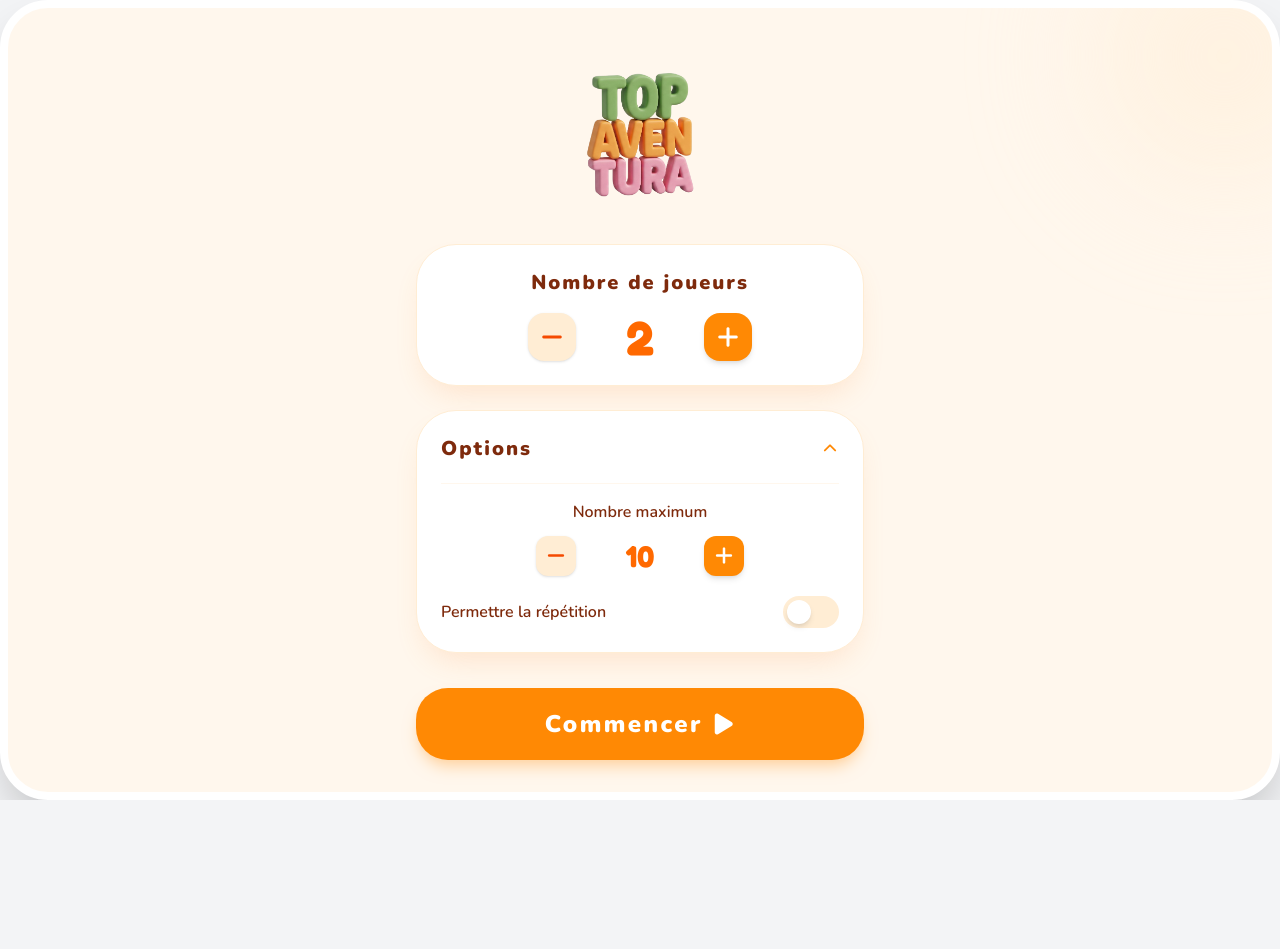
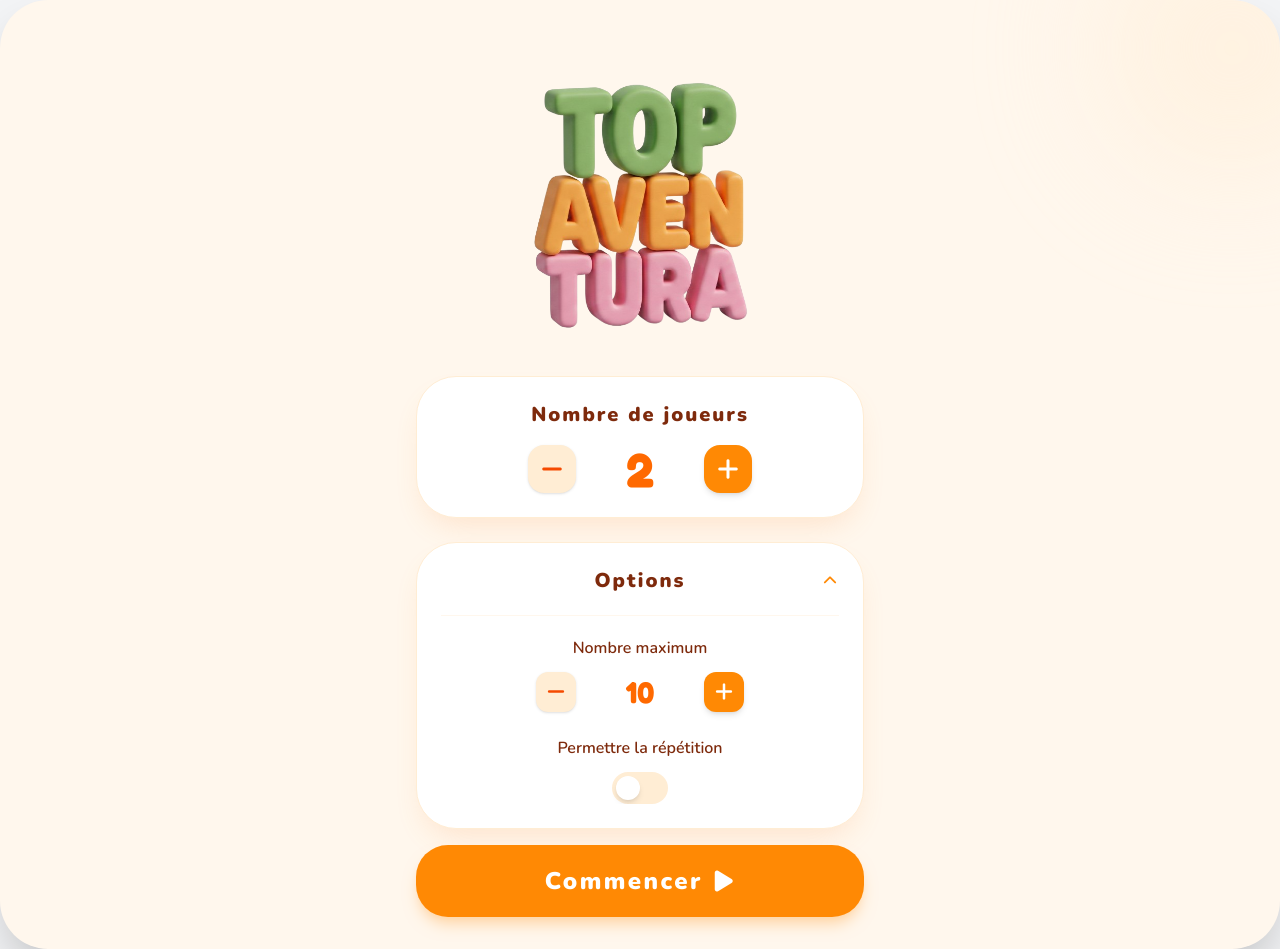
Before and after one commit to Greg0s/top-aventura, a Vue app: page / in a window 1280 px wide. Both pictures are taken after a click on the button "Options". Before the commit the page ends 800 px from the top, so only its background shows below. Built offline with nearby package versions, Linux system fonts and the light colour scheme.

Commit message:
style(home): :lipstick: Improve style
Enlarge logo, add transition open/closing options, remove white border around whole page

```diff
--- a/src/App.vue
+++ b/src/App.vue
@@ -95,7 +95,7 @@ const nextPlayer = () => {
 
 <template>
   <div
-    class="min-w-[100dvw] min-h-[100dvh] bg-orange-50 rounded-[3rem] shadow-2xl overflow-hidden flex flex-col relative border-[8px] border-white"
+    class="min-w-[100dvw] min-h-[100dvh] bg-orange-50 rounded-[3rem] shadow-2xl overflow-hidden flex flex-col relative"
   >
     <div
       class="absolute -top-20 -right-20 w-64 h-64 bg-orange-100 rounded-full blur-3xl opacity-50"
@@ -109,7 +109,7 @@ const nextPlayer = () => {
         <img
           src="/src/assets/top-aventura-logo.png"
           alt="Top Aventura Logo"
-          class="h-40 aspect-[4/5] object-contain mb-2"
+          class="h-80 aspect-[4/5] object-contain mb-2"
         />
       </div>
 
@@ -124,7 +124,6 @@ const nextPlayer = () => {
           >
             Nombre de joueurs
           </p>
-
           <div class="flex items-center gap-10">
             <button
               @click="decrementPlayerCount"
@@ -132,13 +131,11 @@ const nextPlayer = () => {
             >
               <i class="fa-solid fa-minus"></i>
             </button>
-
             <span
               class="text-5xl font-['Fredoka'] font-bold text-orange-500 w-12 text-center"
             >
               {{ playerCount }}
             </span>
-
             <button
               @click="incrementPlayerCount"
               class="w-12 h-12 rounded-2xl bg-orange-400 text-white text-2xl flex items-center justify-center hover:bg-orange-500 transition-all shadow-md active:scale-95"
@@ -153,22 +150,23 @@ const nextPlayer = () => {
         >
           <button
             @click="toggleOptions"
-            class="w-full flex items-center justify-between text-orange-900 font-['Nunito'] font-black tracking-widest text-xl focus:outline-none"
+            class="w-full relative flex items-center justify-center text-orange-900 font-['Nunito'] font-black tracking-widest text-xl focus:outline-none"
           >
             <span>Options</span>
             <i
-              class="fa-solid text-orange-400 text-sm transition-transform duration-300"
+              class="fa-solid absolute right-0 text-orange-400 text-sm transition-transform duration-300"
               :class="showOptions ? 'fa-chevron-up' : 'fa-chevron-down'"
             ></i>
           </button>
 
+          <Transition name="expand">
+            <div v-if="showOptions" class="overflow-hidden">
               <div
-            v-if="showOptions"
-            class="flex flex-col gap-5 mt-5 border-t border-orange-50 pt-4 animate-fade-in"
+                class="flex flex-col gap-6 mt-5 border-t border-orange-50 pt-5"
               >
                 <div class="flex flex-col items-center gap-3">
                   <p
-                class="text-orange-900 font-semibold text-base font-['Nunito']"
+                    class="text-orange-900 font-semibold text-base font-['Nunito'] text-center"
                   >
                     Nombre maximum
                   </p>
@@ -179,13 +177,11 @@ const nextPlayer = () => {
                     >
                       <i class="fa-solid fa-minus"></i>
                     </button>
-
                     <span
                       class="text-3xl font-['Fredoka'] font-bold text-orange-500 w-12 text-center"
                     >
                       {{ maxPlayers }}
                     </span>
-
                     <button
                       @click="incrementMaxPlayers"
                       class="w-10 h-10 rounded-xl bg-orange-400 text-white text-xl flex items-center justify-center hover:bg-orange-500 transition-all shadow-md active:scale-95"
@@ -195,9 +191,9 @@ const nextPlayer = () => {
                   </div>
                 </div>
 
-            <div class="flex items-center justify-between gap-4">
+                <div class="flex flex-col items-center gap-3">
                   <p
-                class="text-orange-900 font-semibold text-base flex-1 font-['Nunito']"
+                    class="text-orange-900 font-semibold text-base font-['Nunito'] text-center"
                   >
                     Permettre la répétition
                   </p>
@@ -213,6 +209,8 @@ const nextPlayer = () => {
                   </button>
                 </div>
               </div>
+            </div>
+          </Transition>
         </div>
       </div>
 
@@ -246,11 +244,10 @@ const nextPlayer = () => {
           v-if="isNumberRevealed"
           class="w-48 h-48 bg-white rounded-full shadow-soft flex items-center justify-center border-8 border-orange-400 animate-pop"
         >
-          <span class="font-['Fredoka'] font-bold text-8xl text-orange-500">{{
-            playerNumbers[currentPlayerIndex]
-          }}</span>
+          <span class="font-['Fredoka'] font-bold text-8xl text-orange-500">
+            {{ playerNumbers[currentPlayerIndex] }}
+          </span>
         </div>
-
         <div
           v-else
           class="w-48 h-48 bg-orange-200 rounded-full shadow-inner flex items-center justify-center border-8 border-dashed border-orange-400"
@@ -303,8 +300,20 @@ const nextPlayer = () => {
   animation: pop 0.4s cubic-bezier(0.175, 0.885, 0.32, 1.275) 1;
 }
 
-.animate-fade-in {
-  animation: fadeIn 0.2s ease-out 1;
+/* Options expand/collapse transition */
+.expand-enter-active,
+.expand-leave-active {
+  transition:
+    max-height 0.3s cubic-bezier(0.4, 0, 0.2, 1),
+    opacity 0.2s ease-in-out;
+  max-height: 300px;
+  opacity: 1;
+}
+
+.expand-enter-from,
+.expand-leave-to {
+  max-height: 0;
+  opacity: 0;
 }
 
 @keyframes pop {
@@ -317,15 +326,4 @@ const nextPlayer = () => {
     opacity: 1;
   }
 }
-
-@keyframes fadeIn {
-  0% {
-    opacity: 0;
-    transform: translateY(-5px);
-  }
-  100% {
-    opacity: 1;
-    transform: translateY(0);
-  }
-}
 </style>
```
Lines whose indentation alone changed are shown as unchanged.
